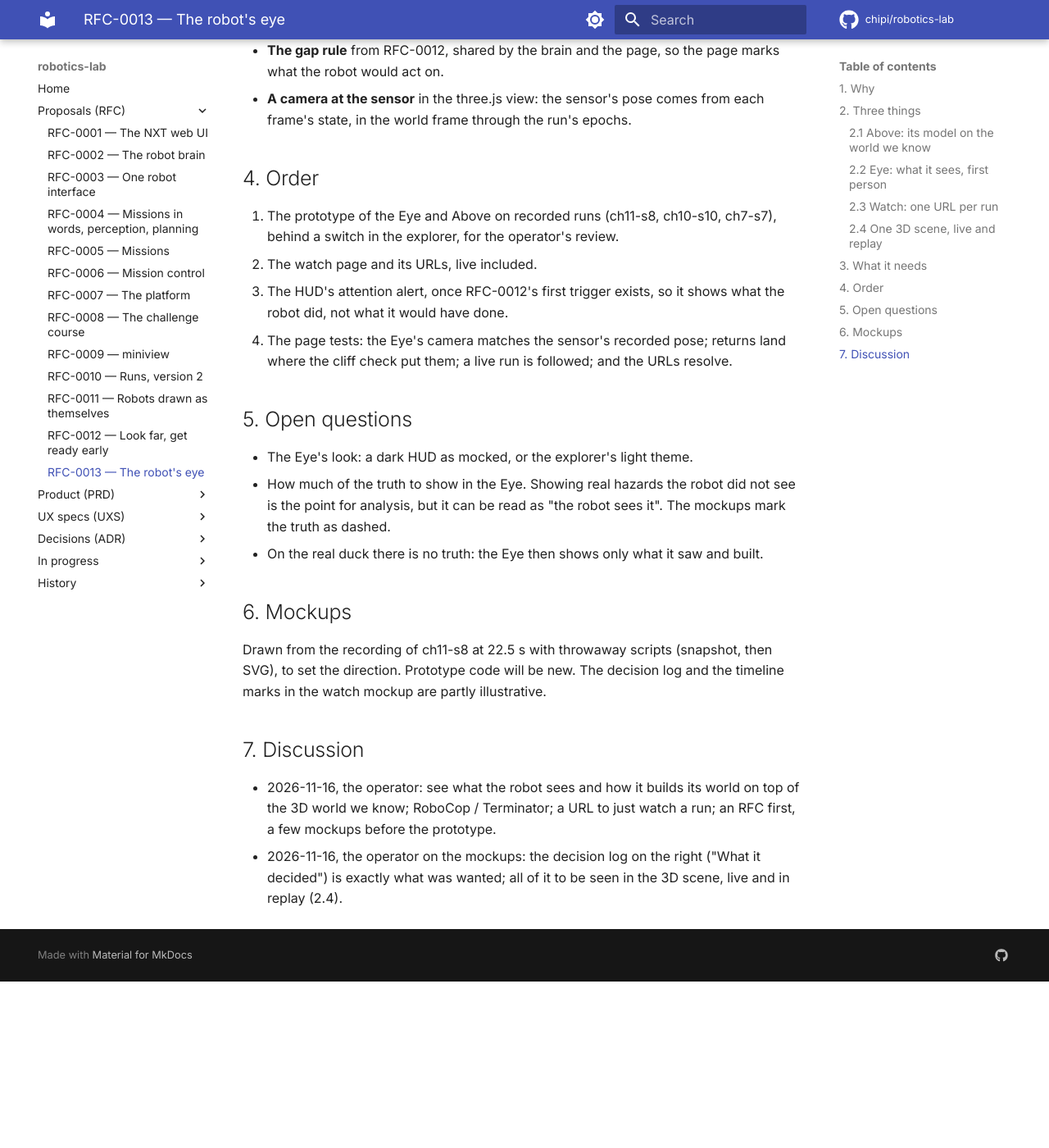
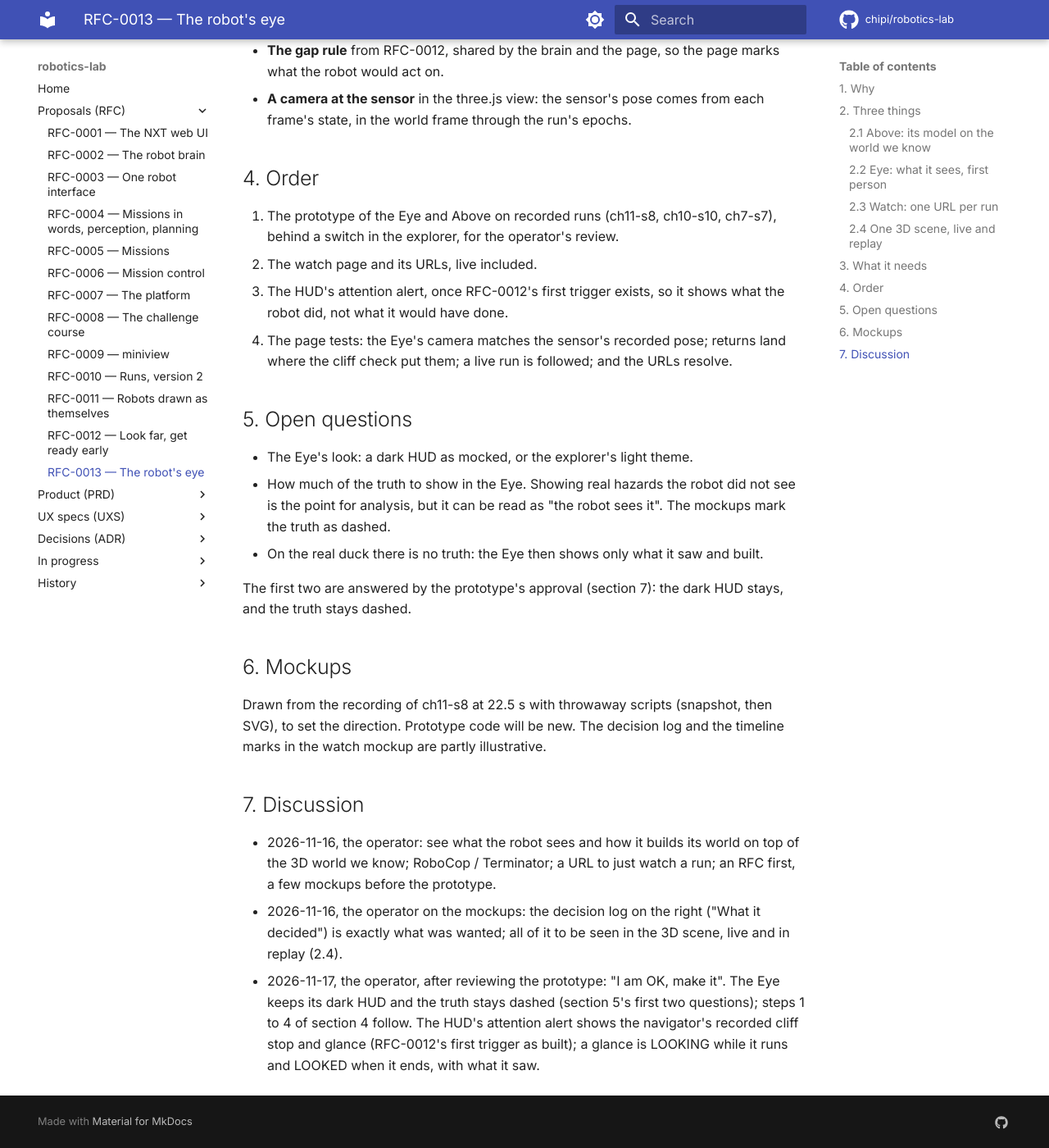
Before and after one commit to chipi/robotics-lab, an MkDocs documentation site: the page built from docs/rfc/RFC-0013-robot-eye.md, in a window 1280 px wide and 1400 px high, scrolled down 4190 px. Shown: the whole window at 82% size. Built offline with MkDocs 1.6.1 and Material for MkDocs 9.7.7, drawn with Linux system fonts in a browser that asks for light colours; comment, search, counter and statistics services are not loaded; before the commit the page ends 5387 px from its top, so only the background shows below that; some of the changed text lies outside the part shown.

Commit message:
docs: RFC-0013 accepted (the operator: "I am OK, make it"), steps 1 to 4 built
Co-Authored-By: Claude Sonnet 5.5 <noreply@anthropic.com>
Claude-Session: https://claude.ai/code/session_01DJqN6uAf3JMxzKiugKhYEb

```diff
--- a/docs/rfc/RFC-0013-robot-eye.md
+++ b/docs/rfc/RFC-0013-robot-eye.md
@@ -1,6 +1,6 @@
 # RFC-0013 — The robot's eye: what it sees, what it builds, and a page to watch it
 
-**Status:** Proposed (2026-11-16, the operator's direction); mockups below, prototype next
+**Status:** Accepted (2026-11-17, the operator: "I am OK, make it"); steps 1 to 4 of section 4 are built
 **Builds on:** [RFC-0009](RFC-0009-miniview.md) (miniview), [RFC-0010](RFC-0010-run-store-v2.md) (runs,
 one API, live), [RFC-0011](RFC-0011-robot-models.md) (robots drawn as themselves),
 [ADR-0014](../adr/ADR-0014-replay-logging.md) (decisions as events, frames with their state).
@@ -124,6 +124,9 @@ The mockups are flat drawings that set the direction. The prototype is the explo
   for analysis, but it can be read as "the robot sees it". The mockups mark the truth as dashed.
 - On the real duck there is no truth: the Eye then shows only what it saw and built.
 
+The first two are answered by the prototype's approval (section 7): the dark HUD stays, and the
+truth stays dashed.
+
 ## 6. Mockups
 
 Drawn from the recording of ch11-s8 at 22.5 s with throwaway scripts (snapshot, then SVG), to set the
@@ -137,3 +140,8 @@ are partly illustrative.
   prototype.
 - 2026-11-16, the operator on the mockups: the decision log on the right ("What it decided") is
   exactly what was wanted; all of it to be seen in the 3D scene, live and in replay (2.4).
+- 2026-11-17, the operator, after reviewing the prototype: "I am OK, make it". The Eye keeps its
+  dark HUD and the truth stays dashed (section 5's first two questions); steps 1 to 4 of section 4
+  follow. The HUD's attention alert shows the navigator's recorded cliff stop and glance
+  (RFC-0012's first trigger as built); a glance is LOOKING while it runs and LOOKED when it ends,
+  with what it saw.
```
Also changed, not shown: docs/rfc/README.md (+1 -1 lines).
